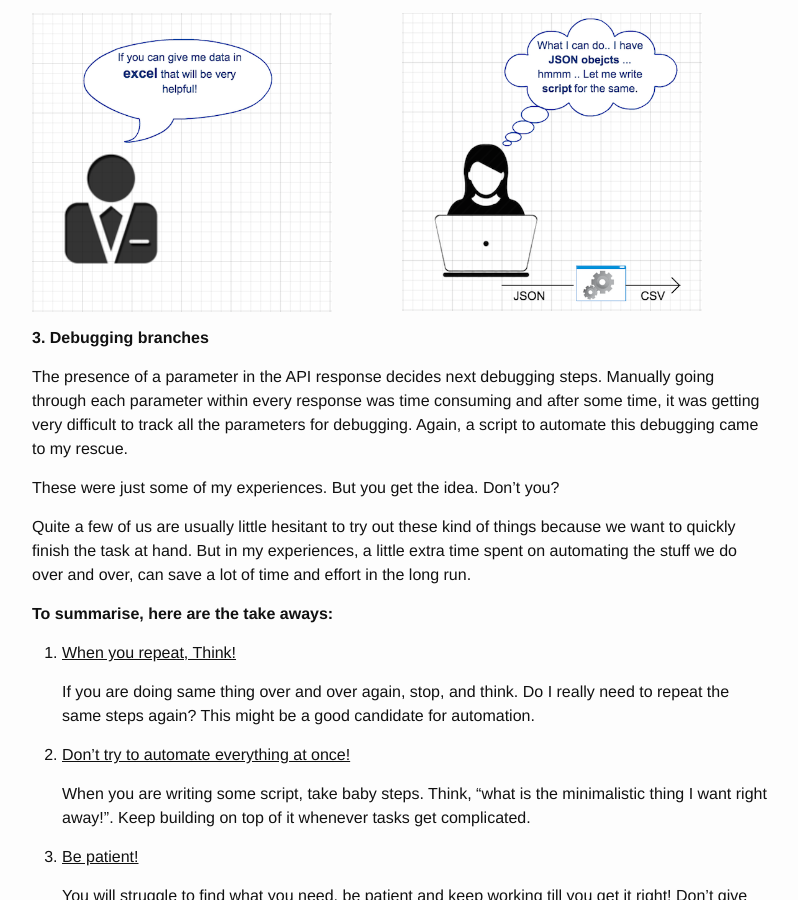
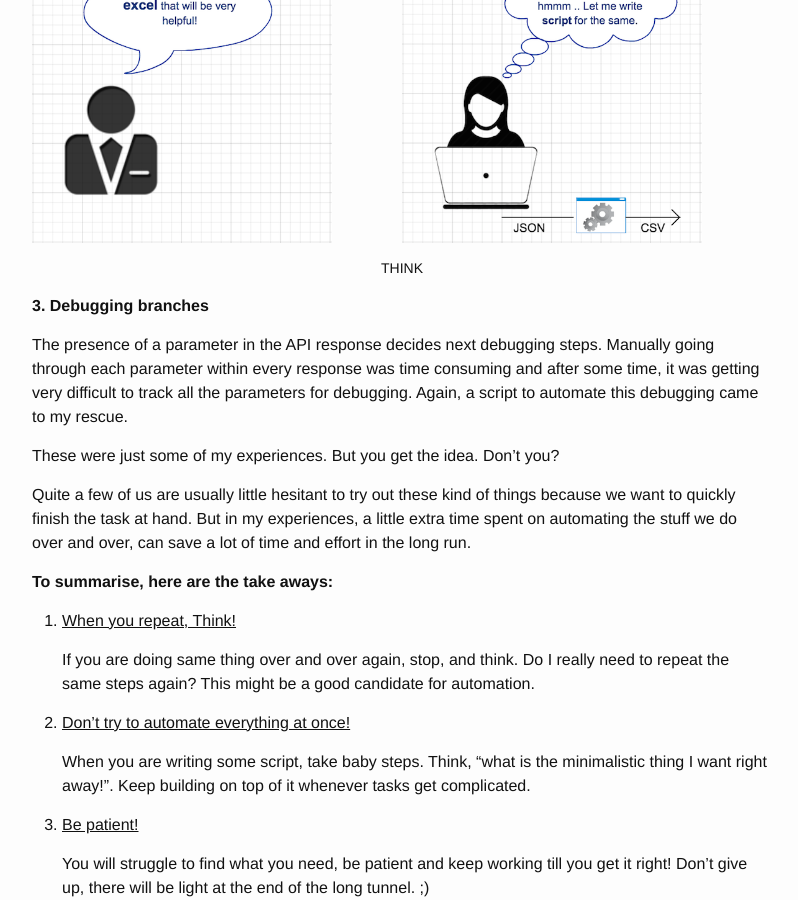
Before and after one commit to pritibiyani/pritibiyani.github.io, a Jekyll site: the page built from _posts/2014-11-25-automate-everything.markdown, in a window 1280 px wide and 900 px high, scrolled down 1192 px. Shown: the whole window, without its empty margins (238-1036 px from the left). Built offline with Jekyll 4.4.1, drawn with Linux system fonts in a browser that asks for light colours.

Commit message:
Styling to images and caption

```diff
--- a/_posts/2014-11-25-automate-everything.markdown
+++ b/_posts/2014-11-25-automate-everything.markdown
@@ -16,8 +16,8 @@ This was the one thing I hated doing. Every time a new feature was released, I h
 After some days of frustration, I spent some time writing a small script to do all this tiring work for me. That was the first time, when I first discovered the joy of automation beyond my project test suite.
 
 <p align="middle">
-    <img src="/assets/post_to_diff_env.png" alt="">
-    <figcaption>'M' Environments, 'N' JSONS </figcaption>
+    <img src="/assets/post_to_diff_env.png" alt="Post to different environment" width = "400">
+    <figcaption align="middle">'M' Environments, 'N' JSONS </figcaption>
 </p>
 
 
@@ -29,6 +29,7 @@ While doing production support, when something goes wrong, content creators ofte
 <p align = "middle">
         <img src="/assets/content_creator.png" alt="Business/Content Creator" width="300" style="float: left">
 	    <img src="/assets/support_people.png" alt="Support People" width="300">
+	    <figcaption align="middle">THINK </figcaption>
 </p>
 
 
```
